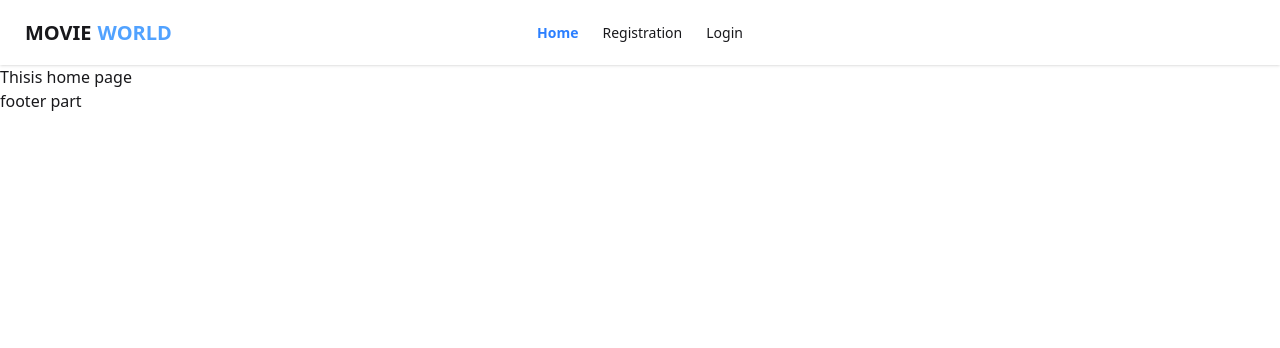
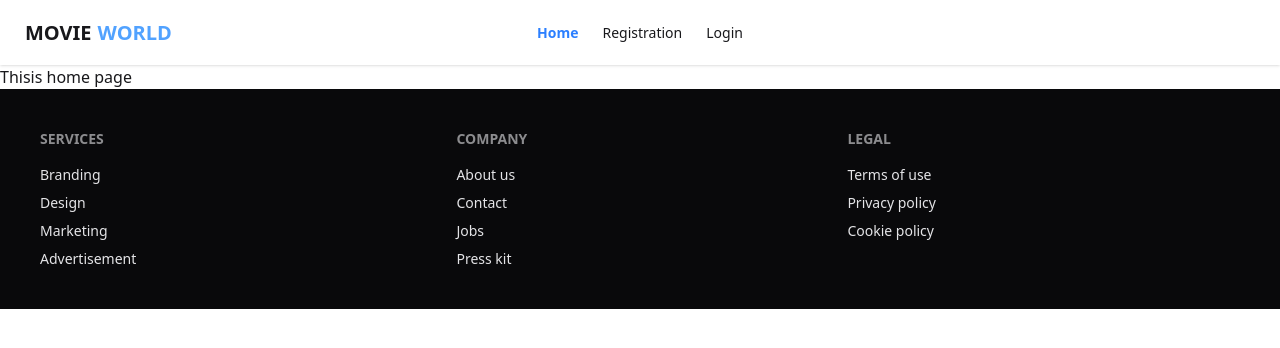
Before and after one commit to Sadeed978/movie-world-client, a React (Vite) app: page / in a window 1280 px wide. Shown: the top 348 px of the page. Built offline with nearby package versions, Linux system fonts and the light colour scheme.

Commit message:
footer part

```diff
--- a/src/component/Footer.jsx
+++ b/src/component/Footer.jsx
@@ -3,7 +3,28 @@
 const Footer = () => {
     return (
         <div>
-            footer part
+            <footer className="footer sm:footer-horizontal bg-neutral text-neutral-content p-10">
+                <nav>
+                    <h6 className="footer-title">Services</h6>
+                    <a className="link link-hover">Branding</a>
+                    <a className="link link-hover">Design</a>
+                    <a className="link link-hover">Marketing</a>
+                    <a className="link link-hover">Advertisement</a>
+                </nav>
+                <nav>
+                    <h6 className="footer-title">Company</h6>
+                    <a className="link link-hover">About us</a>
+                    <a className="link link-hover">Contact</a>
+                    <a className="link link-hover">Jobs</a>
+                    <a className="link link-hover">Press kit</a>
+                </nav>
+                <nav>
+                    <h6 className="footer-title">Legal</h6>
+                    <a className="link link-hover">Terms of use</a>
+                    <a className="link link-hover">Privacy policy</a>
+                    <a className="link link-hover">Cookie policy</a>
+                </nav>
+            </footer>
         </div>
     );
 };
```
